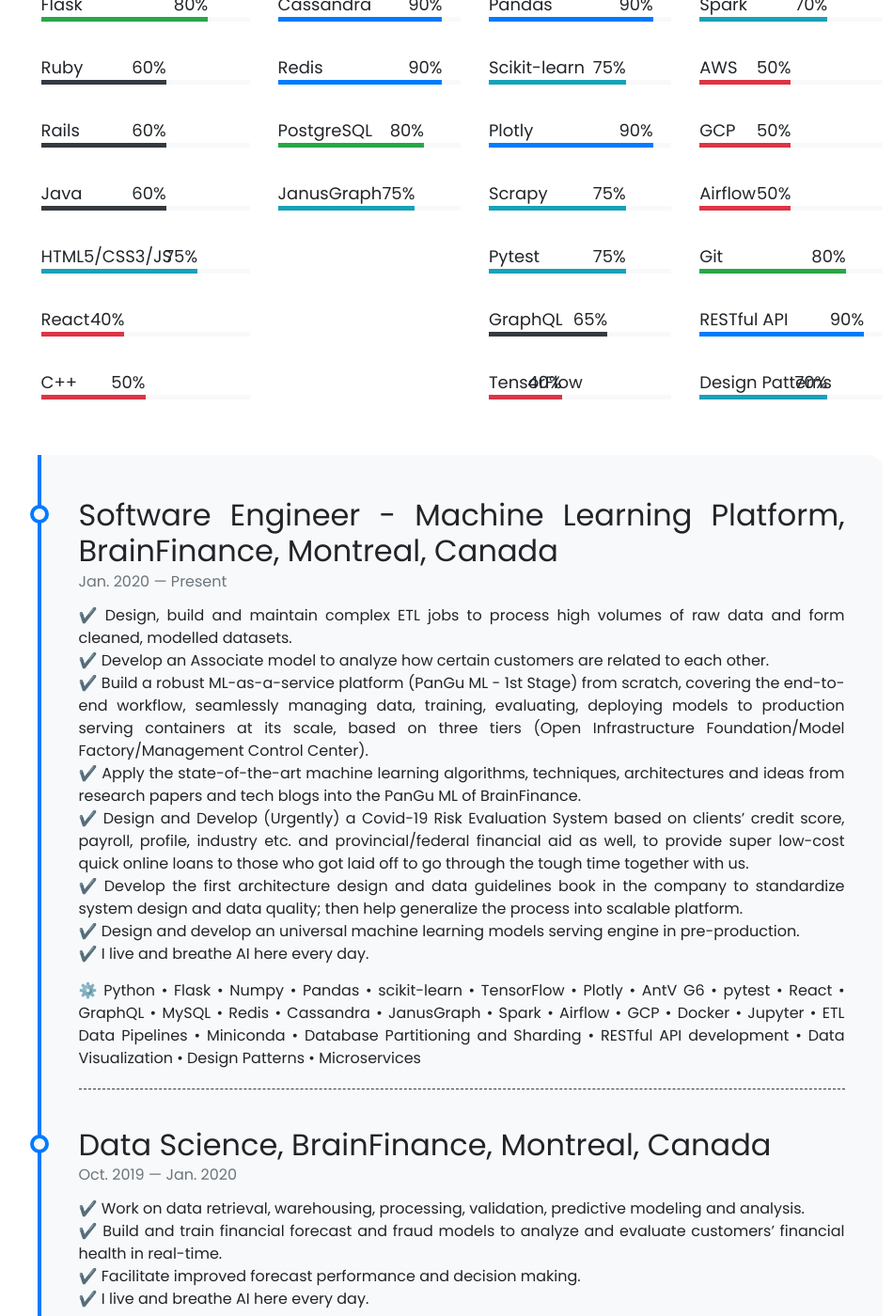
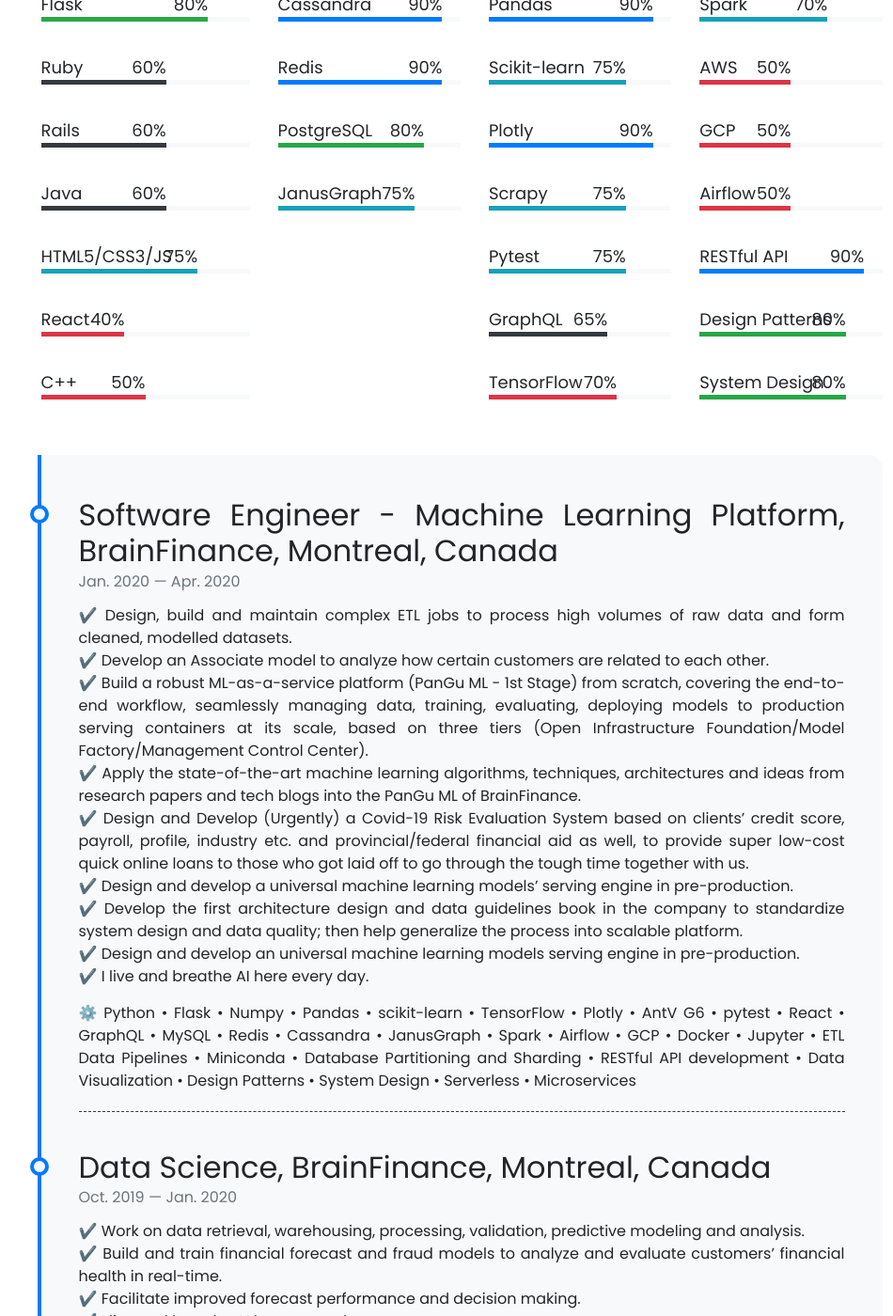
Before and after one commit to Lei-Xu/Lei-Xu.github.io, a Jekyll site: the page built from pages/about.md, in a window 1280 px wide and 1400 px high, scrolled down 589 px. Shown: the whole window at 94% size, without its empty margins (149-1099 px from the left). Built offline with Jekyll 4.4.1, drawn with Linux system fonts in a browser that asks for light colours; nearby versions of some CDN libraries; emoji names are drawn with the system emoji font.

Commit message:
no message

```diff
--- a/_data/others.yml
+++ b/_data/others.yml
@@ -18,14 +18,14 @@
   percentage: 50
   color: danger
 
-- name: Git
-  percentage: 80
-  color: success
-
 - name: RESTful API
   percentage: 90
   color: primary
 
 - name: Design Patterns
-  percentage: 70
-  color: info
+  percentage: 80
+  color: success
+
+- name: System Design
+  percentage: 80
+  color: success
--- a/_data/timeline.yml
+++ b/_data/timeline.yml
@@ -1,16 +1,17 @@
 - title: Software Engineer - Machine Learning Platform, BrainFinance, Montreal, Canada
   from: Jan. 2020
-  to: Present
+  to: Apr. 2020
   description:
     - Design, build and maintain complex ETL jobs to process high volumes of raw data and form cleaned, modelled datasets.
     - Develop an Associate model to analyze how certain customers are related to each other.
     - Build a robust ML-as-a-service platform (PanGu ML - 1st Stage) from scratch, covering the end-to-end workflow, seamlessly managing data, training, evaluating, deploying models to production serving containers at its scale, based on three tiers (Open Infrastructure Foundation/Model Factory/Management Control Center).
     - Apply the state-of-the-art machine learning algorithms, techniques, architectures and ideas from research papers and tech blogs into the PanGu ML of BrainFinance.
     - Design and Develop (Urgently) a Covid-19 Risk Evaluation System based on clients’ credit score, payroll, profile, industry etc. and provincial/federal financial aid as well, to provide super low-cost quick online loans to those who got laid off to go through the tough time together with us.
+    - Design and develop a universal machine learning models’ serving engine in pre-production.
     - Develop the first architecture design and data guidelines book in the company to standardize system design and data quality; then help generalize the process into scalable platform.
     - Design and develop an universal machine learning models serving engine in pre-production.
     - I live and breathe AI here every day.
-    - Python • Flask • Numpy • Pandas • scikit-learn • TensorFlow • Plotly • AntV G6 • pytest • React • GraphQL • MySQL • Redis • Cassandra • JanusGraph • Spark • Airflow • GCP • Docker • Jupyter • ETL Data Pipelines • Miniconda • Database Partitioning and Sharding • RESTful API development • Data Visualization • Design Patterns • Microservices
+    - Python • Flask • Numpy • Pandas • scikit-learn • TensorFlow • Plotly • AntV G6 • pytest • React • GraphQL • MySQL • Redis • Cassandra • JanusGraph • Spark • Airflow • GCP • Docker • Jupyter • ETL Data Pipelines • Miniconda • Database Partitioning and Sharding • RESTful API development • Data Visualization • Design Patterns • System Design • Serverless • Microservices
 
 - title: Data Science, BrainFinance, Montreal, Canada
   from: Oct. 2019
--- a/_data/tools.yml
+++ b/_data/tools.yml
@@ -27,5 +27,5 @@
   color: dark
 
 - name: TensorFlow
-  percentage: 40
+  percentage: 70
   color: danger
```
